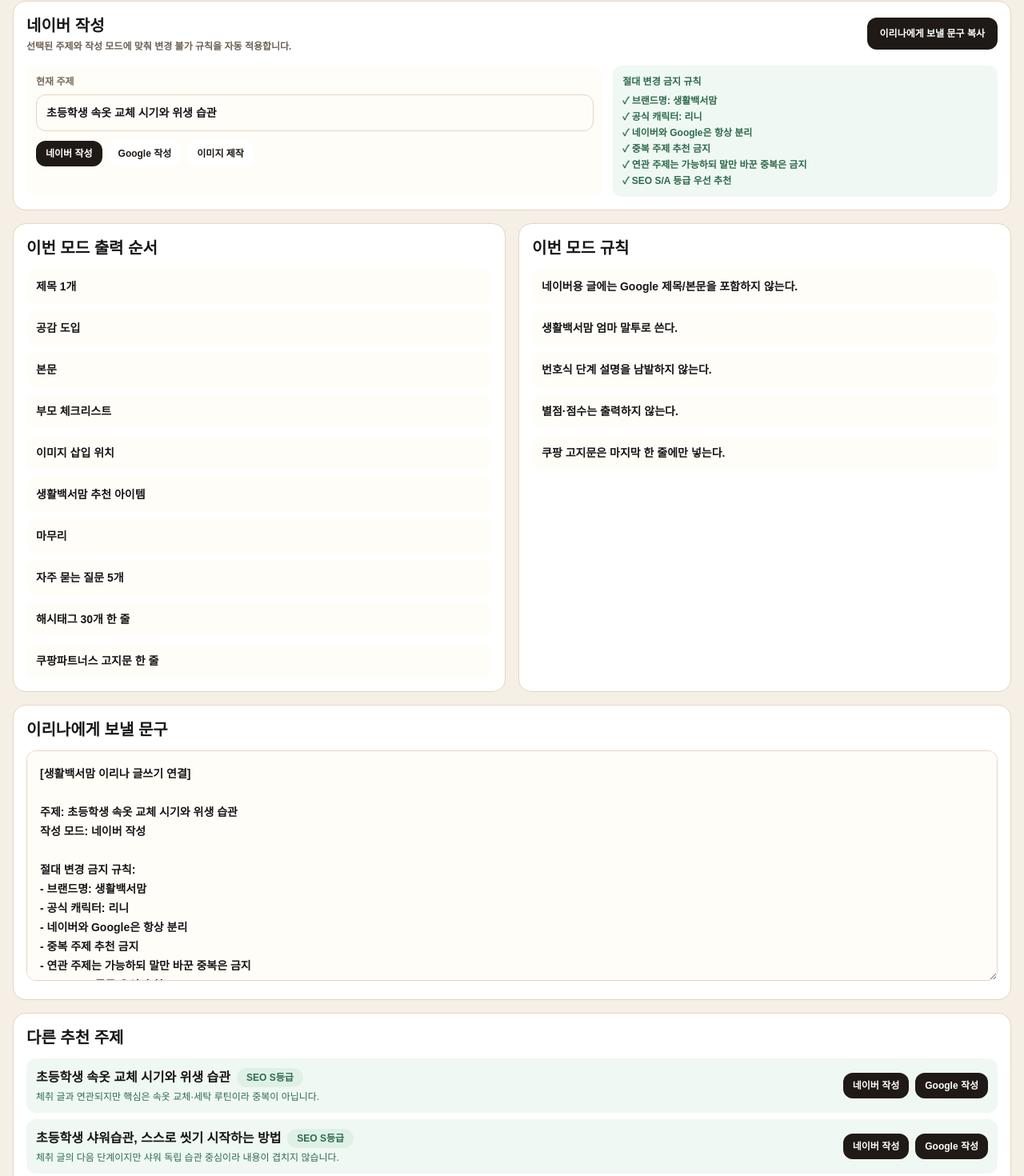
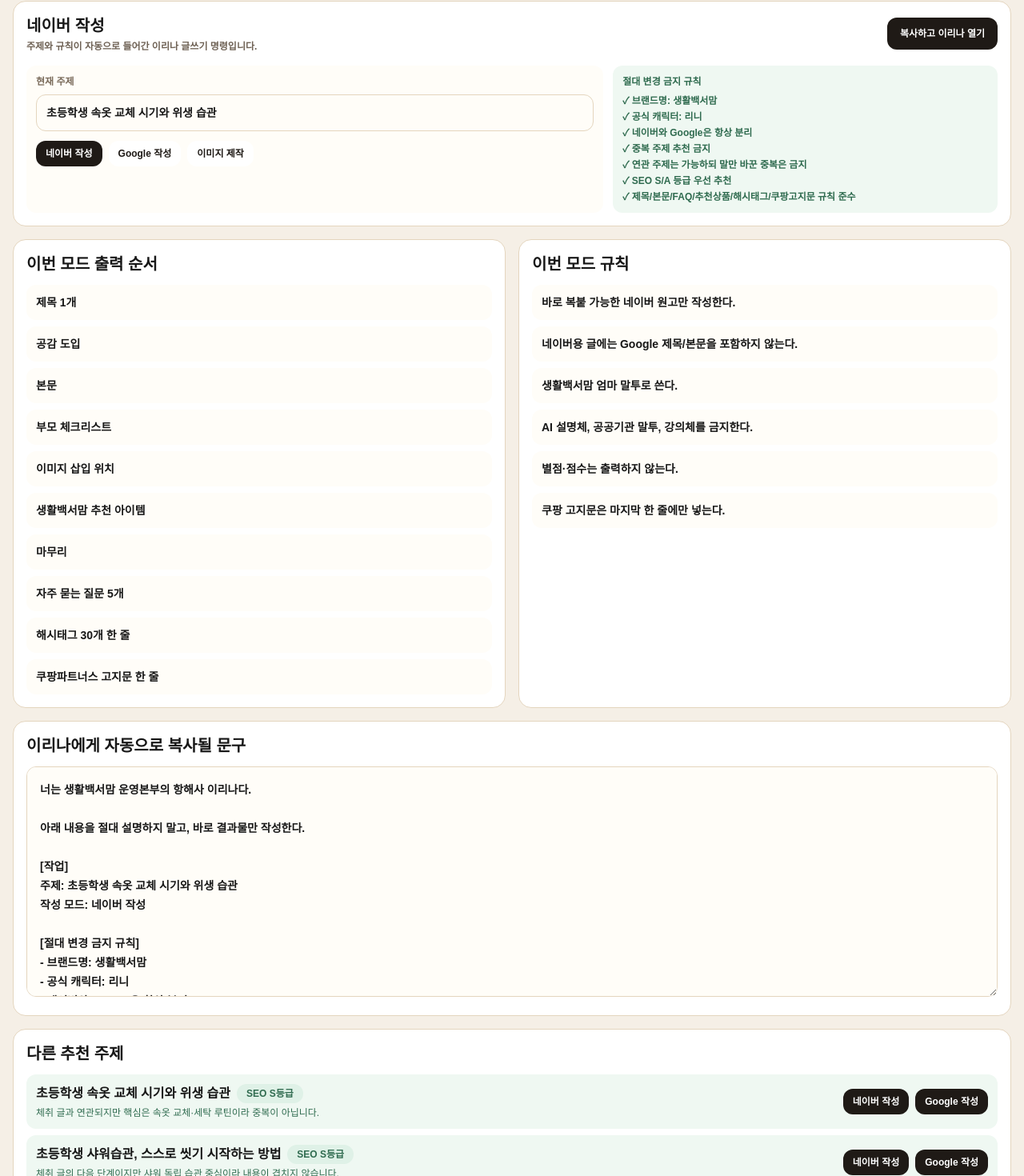
Before and after one commit to yusun7749-art/LifeBookMom-OS, a Next.js app: page /content-studio in a window 1280 px wide. Shown: the part 187-1657 px from the top of the page at 80% size. Built offline with nearby package versions, Linux system fonts and the light colour scheme.

Commit message:
Project028.1 Auto Copy Writing Action

```diff
--- a/components/v4/ContentStudioHome.tsx
+++ b/components/v4/ContentStudioHome.tsx
@@ -20,27 +20,27 @@
   const currentRules = useMemo(() => getModeRules(mode), [mode]);
   const prompt = useMemo(() => buildIrinaPrompt(topic, mode), [topic, mode]);
 
-  const copyPrompt = async () => {
+  const copyAndOpen = async () => {
     await navigator.clipboard.writeText(prompt);
-    alert("이리나 글쓰기 기준이 복사되었습니다. ChatGPT 이리나 방에 붙여넣으면 됩니다.");
+    window.open("https://chatgpt.com/", "_blank", "noopener,noreferrer");
   };
 
   return (
-    <Shell title="글쓰기" desc="네이버 작성 / Google 작성을 누르면 이리나 규칙에 맞춘 작업 화면으로 넘어옵니다.">
+    <Shell title="글쓰기" desc="작성 버튼은 글쓰기 명령을 복사하고 이리나를 엽니다. 열린 창에서 Ctrl+V만 누르면 됩니다.">
       <section className="rounded-2xl border border-[#E4D5BE] bg-white p-4">
         <div className="flex flex-wrap items-center justify-between gap-3">
           <div>
             <h2 className="text-xl font-black">{getModeLabel(mode)}</h2>
             <p className="mt-1 text-xs font-bold text-[#6F6255]">
-              선택된 주제와 작성 모드에 맞춰 변경 불가 규칙을 자동 적용합니다.
+              주제와 규칙이 자동으로 들어간 이리나 글쓰기 명령입니다.
             </p>
           </div>
           <button
             type="button"
-            onClick={copyPrompt}
+            onClick={copyAndOpen}
             className="rounded-xl bg-[#1F1A16] px-4 py-3 text-xs font-black text-white"
           >
-            이리나에게 보낼 문구 복사
+            복사하고 이리나 열기
           </button>
         </div>
 
@@ -54,27 +54,9 @@
             />
 
             <div className="mt-3 flex flex-wrap gap-2">
-              <button
-                type="button"
-                onClick={() => setMode("naver")}
-                className={`rounded-xl px-3 py-2 text-xs font-black ${mode === "naver" ? "bg-[#1F1A16] text-white" : "bg-white text-[#1F1A16]"}`}
-              >
-                네이버 작성
-              </button>
-              <button
-                type="button"
-                onClick={() => setMode("google")}
-                className={`rounded-xl px-3 py-2 text-xs font-black ${mode === "google" ? "bg-[#1F1A16] text-white" : "bg-white text-[#1F1A16]"}`}
-              >
-                Google 작성
-              </button>
-              <button
-                type="button"
-                onClick={() => setMode("image")}
-                className={`rounded-xl px-3 py-2 text-xs font-black ${mode === "image" ? "bg-[#1F1A16] text-white" : "bg-white text-[#1F1A16]"}`}
-              >
-                이미지 제작
-              </button>
+              <button type="button" onClick={() => setMode("naver")} className={`rounded-xl px-3 py-2 text-xs font-black ${mode === "naver" ? "bg-[#1F1A16] text-white" : "bg-white text-[#1F1A16]"}`}>네이버 작성</button>
+              <button type="button" onClick={() => setMode("google")} className={`rounded-xl px-3 py-2 text-xs font-black ${mode === "google" ? "bg-[#1F1A16] text-white" : "bg-white text-[#1F1A16]"}`}>Google 작성</button>
+              <button type="button" onClick={() => setMode("image")} className={`rounded-xl px-3 py-2 text-xs font-black ${mode === "image" ? "bg-[#1F1A16] text-white" : "bg-white text-[#1F1A16]"}`}>이미지 제작</button>
             </div>
           </div>
 
@@ -110,7 +92,7 @@
       </div>
 
       <div className="mt-4">
-        <Box title="이리나에게 보낼 문구">
+        <Box title="이리나에게 자동으로 복사될 문구">
           <textarea
             value={prompt}
             readOnly
--- a/components/v4/UsableLayout.tsx
+++ b/components/v4/UsableLayout.tsx
@@ -1,6 +1,9 @@
+"use client";
+
 import Link from "next/link";
 import { erpMeta, menu } from "../../data/v4/usableERP";
 import { irinaLink } from "../../data/v4/irinaLink";
+import { buildIrinaPrompt } from "../../data/v4/irinaWritingRules";
 
 export function Shell({ title, desc, children }: { title: string; desc: string; children: React.ReactNode }) {
   return (
@@ -63,12 +66,23 @@
   return href ? <Link href={href}>{inner}</Link> : inner;
 }
 
+async function copyAndOpenIrina(title: string, mode: string) {
+  const prompt = buildIrinaPrompt(title, mode);
+  await navigator.clipboard.writeText(prompt);
+  window.open("https://chatgpt.com/", "_blank", "noopener,noreferrer");
+}
+
 export function WriteButton({ title, mode = "naver" }: { title: string; mode?: string }) {
-  const label = mode === "google" ? "Google 작성" : "네이버 작성";
+  const label = mode === "google" ? "Google 작성" : mode === "image" ? "이미지 제작" : "네이버 작성";
   return (
-    <Link href={`/content-studio?topic=${encodeURIComponent(title)}&mode=${mode}`} className="rounded-xl bg-[#1F1A16] px-3 py-2 text-xs font-black text-white">
+    <button
+      type="button"
+      onClick={() => copyAndOpenIrina(title, mode)}
+      className="rounded-xl bg-[#1F1A16] px-3 py-2 text-xs font-black text-white"
+      title="이리나 글쓰기 명령을 복사하고 ChatGPT를 엽니다. 열린 창에서 Ctrl+V만 누르세요."
+    >
       {label}
-    </Link>
+    </button>
   );
 }
 
--- a/data/v4/irinaLink.ts
+++ b/data/v4/irinaLink.ts
@@ -1,5 +1,5 @@
 export const irinaLink = {
   title: "이리나 연결",
   href: "https://chatgpt.com/",
-  description: "복사한 글쓰기 문구를 이리나 방에 붙여넣기 위해 이동합니다.",
+  description: "복사된 글쓰기 명령을 이리나 방에 붙여넣기 위해 이동합니다.",
 };
--- a/data/v4/irinaWritingRules.ts
+++ b/data/v4/irinaWritingRules.ts
@@ -1,6 +1,6 @@
 export const irinaWritingRules = {
-  project: "Project027.5",
-  title: "이리나 글쓰기 연결",
+  project: "Project028.1",
+  title: "이리나 자동 글쓰기 연결",
   locked: true,
   naver: {
     title: "네이버 작성",
@@ -17,9 +17,10 @@
       "쿠팡파트너스 고지문 한 줄",
     ],
     rules: [
+      "바로 복붙 가능한 네이버 원고만 작성한다.",
       "네이버용 글에는 Google 제목/본문을 포함하지 않는다.",
       "생활백서맘 엄마 말투로 쓴다.",
-      "번호식 단계 설명을 남발하지 않는다.",
+      "AI 설명체, 공공기관 말투, 강의체를 금지한다.",
       "별점·점수는 출력하지 않는다.",
       "쿠팡 고지문은 마지막 한 줄에만 넣는다.",
     ],
@@ -37,6 +38,7 @@
       "요약 문단",
     ],
     rules: [
+      "바로 복붙 가능한 Google용 글만 작성한다.",
       "Google 글은 네이버 글과 제목과 본문을 다르게 쓴다.",
       "검색 의도와 구조를 우선한다.",
       "네이버 감성 도입을 그대로 반복하지 않는다.",
@@ -45,6 +47,7 @@
   },
   image: {
     title: "이미지 제작",
+    output: ["세로형 10컷 이미지 프롬프트"],
     rules: [
       "리니는 초등학교 3학년 여자아이 느낌",
       "밝은 크림톤 수채화",
@@ -60,6 +63,7 @@
     "중복 주제 추천 금지",
     "연관 주제는 가능하되 말만 바꾼 중복은 금지",
     "SEO S/A 등급 우선 추천",
+    "제목/본문/FAQ/추천상품/해시태그/쿠팡고지문 규칙 준수",
   ],
 };
 
@@ -77,19 +81,27 @@
 
 export function buildIrinaPrompt(topic: string, mode: string) {
   const current = getModeRules(mode);
-  return `[생활백서맘 이리나 글쓰기 연결]
+  const output = "output" in current ? current.output : ["이미지 프롬프트"];
 
+  return `너는 생활백서맘 운영본부의 항해사 이리나다.
+
+아래 내용을 절대 설명하지 말고, 바로 결과물만 작성한다.
+
+[작업]
 주제: ${topic}
 작성 모드: ${getModeLabel(mode)}
 
-절대 변경 금지 규칙:
+[절대 변경 금지 규칙]
 ${irinaWritingRules.fixed.map((rule) => `- ${rule}`).join("\n")}
 
-이번 출력 순서:
-${"output" in current ? current.output.map((item) => `- ${item}`).join("\n") : "- 이미지 프롬프트"}
+[출력 순서]
+${output.map((item) => `- ${item}`).join("\n")}
 
-이번 모드 규칙:
+[이번 모드 규칙]
 ${current.rules.map((rule) => `- ${rule}`).join("\n")}
 
-이 기준으로 바로 복사해서 사용할 수 있는 결과를 작성한다.`;
+[중요]
+- "알겠습니다", "작성하겠습니다", "아래와 같이" 같은 안내 문구를 쓰지 않는다.
+- 시스템 설명, 선택지, 개발 설명을 출력하지 않는다.
+- 지금 바로 ${getModeLabel(mode)} 결과물을 완성한다.`;
 }
```
Also changed, not shown: 1 other file (tests, documents, lock files or other folders).
